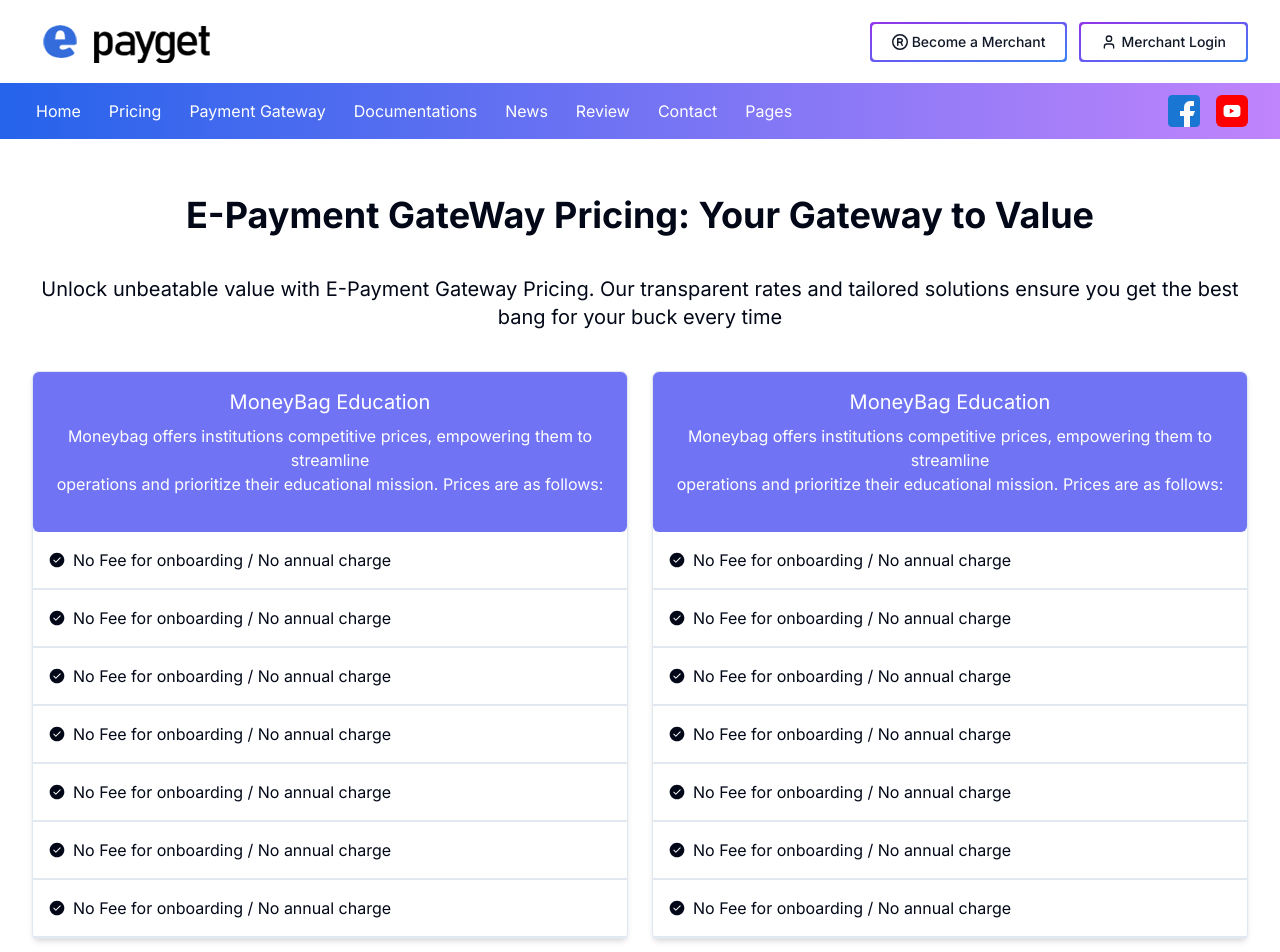
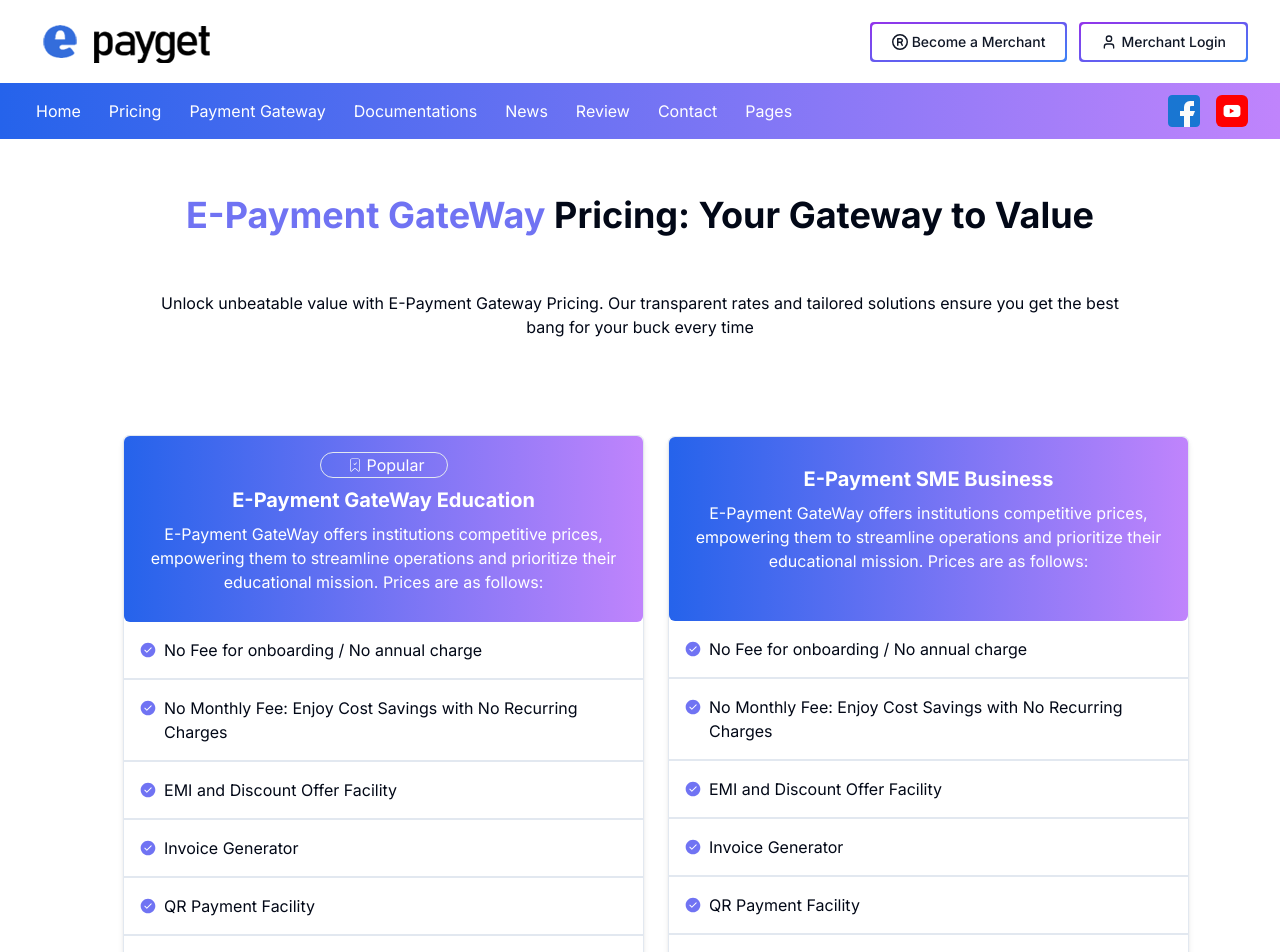
Before and after one commit to bangladeshisoftware/karentpay-frontend, a Next.js app: page /pricing in a window 1280 px wide. Shown: the top 952 px of the page. Built offline with nearby package versions, Linux system fonts and the light colour scheme.

Commit message:
add price and home rsponsive

```diff
--- a/app/_components/Features/Features.js
+++ b/app/_components/Features/Features.js
@@ -70,8 +70,8 @@
   ];
 
   return (
-    <section className='container mx-auto mt-[60px]'>
-      <h2 className='text-3xl font-bold text-'>
+    <section className='container mx-auto mt-[60px] '>
+      <h2 className='text-3xl font-bold flex text-center'>
         Why choose our payment system
       </h2>
       <div className='grid lg:grid-cols-3  grid-cols-1 gap-x-4 gap-y-10 mt-12 justify-center mx-auto'>
--- a/app/_components/PricingCard/PriceCard2.js
+++ b/app/_components/PricingCard/PriceCard2.js
@@ -1,78 +1,73 @@
+import { Button } from '@/components/ui/button';
 import React from 'react';
 import { GoCheckCircleFill } from 'react-icons/go';
+import { RxCrossCircled } from 'react-icons/rx';
 
 const PriceCard2 = () => {
+  const crossItems = [
+    'Statement Access',
+    'Comprehensive Support',
+    'Dedicated Key Account Manager',
+    'All Payment Methods Included by Default',
+    'No Additional Payment Method Fees'
+  ];
+
   return (
-    <div className='border shadow-md rounded-md w-7/10 '>
-      <div className='bg-[#7073F3] rounded-md py-4 '>
+    <div className='border shadow-md rounded-md w-full transition-transform duration-300 hover:scale-105 hover:shadow-lg'>
+      <div className='bg-gradient-to-r from-blue-600  to-purple-400 rounded-md py-7'>
         <div>
-          <h1 className='text-xl text-center text-white pb-2'>
-            MoneyBag Education
+          <h1 className='text-xl text-center text-white font-bold pb-2'>
+            E-Payment SME Business
           </h1>
         </div>
         <div>
-          <p className='text-base text-center mb-5 text-white px-2'>
-            Moneybag offers institutions competitive prices, empowering them to
-            streamline <br /> operations and prioritize their educational
+          <p className='text-base text-center mb-5 text-white px-4'>
+            E-Payment GateWay offers institutions competitive prices, empowering
+            them to streamline operations and prioritize their educational
             mission. Prices are as follows:
           </p>
         </div>
       </div>
-      <div className='flex pl-4 py-4 border-b-2'>
-        <div className='pt-1 pr-2'>
-          <GoCheckCircleFill />
+      {[
+        'No Fee for onboarding / No annual charge',
+        'No Monthly Fee: Enjoy Cost Savings with No Recurring Charges',
+        'EMI and Discount Offer Facility',
+        'Invoice Generator',
+        'QR Payment Facility',
+        'Payment Link',
+        'Transaction Alerts',
+        'Statement Access',
+        'Comprehensive Support',
+        'Dedicated Key Account Manager',
+        'All Payment Methods Included by Default',
+        'No Additional Payment Method Fees'
+      ].map((text, index, array) => (
+        <div
+          key={index}
+          className={`flex pl-4 py-4 transition-colors duration-300 hover:bg-gray-100 ${
+            index !== array.length - 1 ? 'border-b-2' : ''
+          }`}
+        >
+          <div
+            className={`pt-1 pr-2 ${
+              crossItems.includes(text) ? 'text-red-500' : 'text-[#7073F3]'
+            }`}
+          >
+            {crossItems.includes(text) ? (
+              <RxCrossCircled />
+            ) : (
+              <GoCheckCircleFill />
+            )}
+          </div>
+          <div>
+            <p>{text}</p>
+          </div>
         </div>
-        <div>
-          <p>No Fee for onboarding / No annual charge</p>
-        </div>
-      </div>
-      <div className='flex pl-4 py-4 border-b-2'>
-        <div className='pt-1 pr-2'>
-          <GoCheckCircleFill />
-        </div>
-        <div>
-          <p>No Fee for onboarding / No annual charge</p>
-        </div>
-      </div>
-      <div className='flex pl-4 py-4 border-b-2'>
-        <div className='pt-1 pr-2'>
-          <GoCheckCircleFill />
-        </div>
-        <div>
-          <p>No Fee for onboarding / No annual charge</p>
-        </div>
-      </div>
-      <div className='flex pl-4 py-4 border-b-2'>
-        <div className='pt-1 pr-2'>
-          <GoCheckCircleFill />
-        </div>
-        <div>
-          <p>No Fee for onboarding / No annual charge</p>
-        </div>
-      </div>
-      <div className='flex pl-4 py-4 border-b-2'>
-        <div className='pt-1 pr-2'>
-          <GoCheckCircleFill />
-        </div>
-        <div>
-          <p>No Fee for onboarding / No annual charge</p>
-        </div>
-      </div>
-      <div className='flex pl-4 py-4 border-b-2'>
-        <div className='pt-1 pr-2'>
-          <GoCheckCircleFill />
-        </div>
-        <div>
-          <p>No Fee for onboarding / No annual charge</p>
-        </div>
-      </div>
-      <div className='flex pl-4 py-4 border-b-2'>
-        <div className='pt-1 pr-2'>
-          <GoCheckCircleFill />
-        </div>
-        <div>
-          <p>No Fee for onboarding / No annual charge</p>
-        </div>
+      ))}
+      <div className='text-center mt-4 mb-4'>
+        <Button className='bg-gradient-to-r from-blue-600  to-purple-400 transition-transform duration-300 hover:scale-105 px-12 py-6'>
+          Choose Plan
+        </Button>
       </div>
     </div>
   );
--- a/app/_components/PricingCard/PricingCard.js
+++ b/app/_components/PricingCard/PricingCard.js
@@ -1,78 +1,63 @@
+import { Button } from '@/components/ui/button';
 import React from 'react';
 import { GoCheckCircleFill } from 'react-icons/go';
+import { CiBookmarkCheck } from 'react-icons/ci';
 
 const PricingCard = () => {
   return (
-    <div className='border shadow-md rounded-md w-7/10 '>
-      <div className='bg-[#7073F3] rounded-md py-4 '>
+    <div className='border shadow-md rounded-md w-full transition-transform duration-300 hover:scale-105 hover:shadow-lg'>
+      <div className='bg-gradient-to-r from-blue-600  to-purple-400 rounded-md py-2 '>
+        <div className='border rounded-full flex justify-center mx-auto text-white mt-2 mb-2 w-32'>
+          <div className='mt-1 ml-1'>
+            <CiBookmarkCheck />
+          </div>
+          <div className='ml-1'>Popular</div>
+        </div>
         <div>
-          <h1 className='text-xl text-center text-white pb-2'>
-            MoneyBag Education
+          <h1 className='text-xl text-center text-white pb-2 font-bold'>
+            E-Payment GateWay Education
           </h1>
         </div>
         <div>
-          <p className='text-base text-center mb-5 text-white px-2'>
-            Moneybag offers institutions competitive prices, empowering them to
-            streamline <br /> operations and prioritize their educational
+          <p className='text-base text-center mb-5 text-white px-4'>
+            E-Payment GateWay offers institutions competitive prices, empowering
+            them to streamline operations and prioritize their educational
             mission. Prices are as follows:
           </p>
         </div>
       </div>
-      <div className='flex pl-4 py-4 border-b-2'>
-        <div className='pt-1 pr-2'>
-          <GoCheckCircleFill />
+      {[
+        'No Fee for onboarding / No annual charge',
+        'No Monthly Fee: Enjoy Cost Savings with No Recurring Charges',
+        'EMI and Discount Offer Facility',
+        'Invoice Generator',
+        'QR Payment Facility',
+        'Payment Link',
+        'Transaction Alerts',
+        'Statement Access',
+        'Comprehensive Support',
+        'Dedicated Key Account Manager',
+        'All Payment Methods Included by Default',
+        'No Additional Payment Method Fees'
+      ].map((text, index, array) => (
+        <div
+          key={index}
+          className={`flex pl-4 py-4 transition-colors duration-300 hover:bg-gray-100 ${
+            index !== array.length - 1 ? 'border-b-2' : ''
+          }`}
+        >
+          <div className='pt-1 pr-2 text-[#7073F3]'>
+            <GoCheckCircleFill />
+          </div>
+          <div>
+            <p>{text}</p>
+          </div>
         </div>
-        <div>
-          <p>No Fee for onboarding / No annual charge</p>
-        </div>
-      </div>
-      <div className='flex pl-4 py-4 border-b-2'>
-        <div className='pt-1 pr-2'>
-          <GoCheckCircleFill />
-        </div>
-        <div>
-          <p>No Fee for onboarding / No annual charge</p>
-        </div>
-      </div>
-      <div className='flex pl-4 py-4 border-b-2'>
-        <div className='pt-1 pr-2'>
-          <GoCheckCircleFill />
-        </div>
-        <div>
-          <p>No Fee for onboarding / No annual charge</p>
-        </div>
-      </div>
-      <div className='flex pl-4 py-4 border-b-2'>
-        <div className='pt-1 pr-2'>
-          <GoCheckCircleFill />
-        </div>
-        <div>
-          <p>No Fee for onboarding / No annual charge</p>
-        </div>
-      </div>
-      <div className='flex pl-4 py-4 border-b-2'>
-        <div className='pt-1 pr-2'>
-          <GoCheckCircleFill />
-        </div>
-        <div>
-          <p>No Fee for onboarding / No annual charge</p>
-        </div>
-      </div>
-      <div className='flex pl-4 py-4 border-b-2'>
-        <div className='pt-1 pr-2'>
-          <GoCheckCircleFill />
-        </div>
-        <div>
-          <p>No Fee for onboarding / No annual charge</p>
-        </div>
-      </div>
-      <div className='flex pl-4 py-4 border-b-2'>
-        <div className='pt-1 pr-2'>
-          <GoCheckCircleFill />
-        </div>
-        <div>
-          <p>No Fee for onboarding / No annual charge</p>
-        </div>
+      ))}
+      <div className='text-center mt-4 mb-4'>
+        <Button className='bg-gradient-to-r from-blue-600  to-purple-400 transition-transform duration-300 hover:scale-105 px-12 py-6'>
+          Choose Plan
+        </Button>
       </div>
     </div>
   );
--- a/app/pricing/page.js
+++ b/app/pricing/page.js
@@ -7,22 +7,23 @@
     <div className='container'>
       <div>
         <h1 className='text-center text-4xl font-bold mt-14'>
-          E-Payment GateWay Pricing: Your Gateway to Value
+          <span className='text-[#7073F3]'>E-Payment GateWay</span> Pricing:
+          Your Gateway to Value
         </h1>
       </div>
       <div>
-        <p className='text-xl text-center mt-10 mb-10'>
+        <p className='text-base text-center mt-14 mb-24'>
           Unlock unbeatable value with E-Payment Gateway Pricing. Our
           transparent rates and tailored solutions ensure you get the best{' '}
           <br /> bang for your buck every time
         </p>
       </div>
-      <div className='flex gap-6 justify-between'>
-        <div>
-          <PricingCard></PricingCard>
+      <div className='flex gap-6 justify-center items-center ml-8'>
+        <div className='w-full md:w-[44%] '>
+          <PricingCard />
         </div>
-        <div>
-          <PriceCard2></PriceCard2>
+        <div className='w-full md:w-[44%]'>
+          <PriceCard2 />
         </div>
       </div>
     </div>
```
Also changed, not shown: app/_components/GetMore/GetMore.js (+37 -30 lines), app/_components/Header/NavBar.js (+35 -36 lines), app/_components/Slider/Slider.js (+34 -33 lines).
